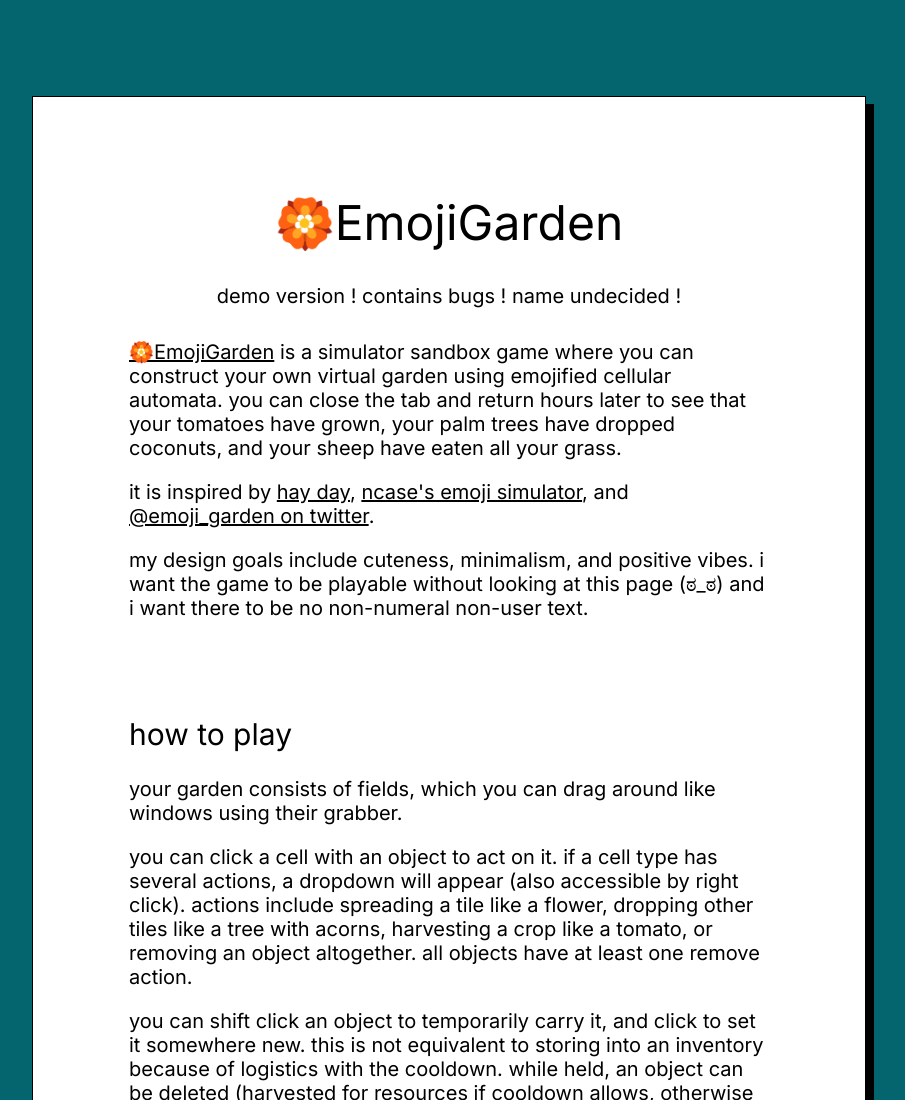
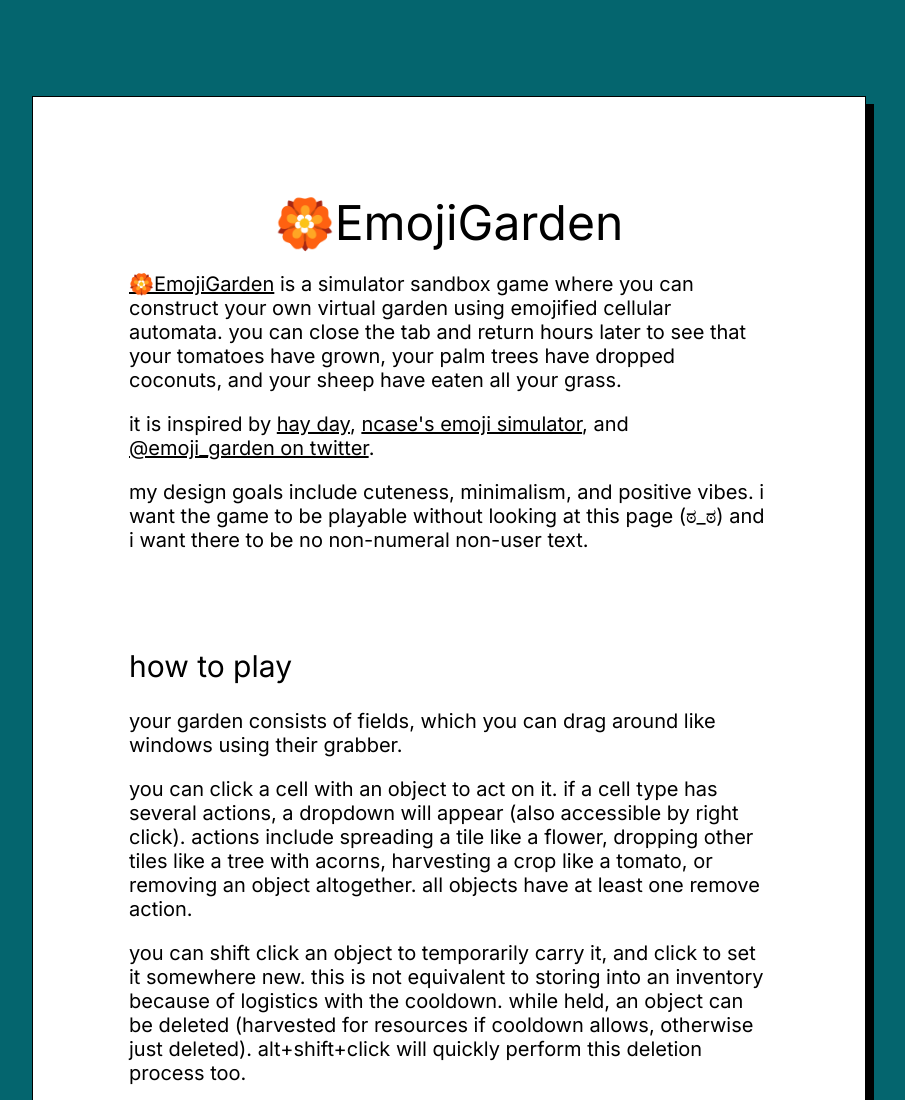
Before and after one commit to Astronomy487/emojigarden, a plain HTML site: page about.html in a window 1280 px wide. Shown: the top 1100 px of the page, without its empty margins (191-1096 px from the left). Drawn offline with Linux system fonts and the light colour scheme; a web font is replaced by a local one.

Commit message:
remove cheats from emoji garden
that's all folks

```diff
--- a/about.html
+++ b/about.html
@@ -7,7 +7,6 @@
 
     * {
       font-family: 'Inter', 'Noto Color Emoji', sans-serif;
-      user-select: none;
       font-weight: normal;
     }
 
@@ -91,7 +90,6 @@
 <body>
   <article>
     <h1>🏵EmojiGarden</h1>
-    <p style="margin: 2rem 0; text-align: center;">demo version ! contains bugs ! name undecided !</p>
     <p><a href="http://astronomy487.github.io/projects/emojigarden/">🏵EmojiGarden</a> is a simulator sandbox game where you can construct your own virtual garden using emojified cellular automata. you can close the tab and return hours later to see that your tomatoes have grown, your palm trees have dropped coconuts, and your sheep have eaten all your grass.</p>
     <p>it is inspired by <a href="https://hayday.com">hay day</a>, <a href="https://ncase.me/sim">ncase's emoji simulator</a>, and <a href="https://twitter.com/emoji_garden?lang=en">@emoji_garden on twitter</a>.</p>
     <p>my design goals include cuteness, minimalism, and positive vibes. i want the game to be playable without looking at this page (ಠ_ಠ) and i want there to be no non-numeral non-user text.</p>
```
Also changed, not shown: index.html (+3 -2 lines).
